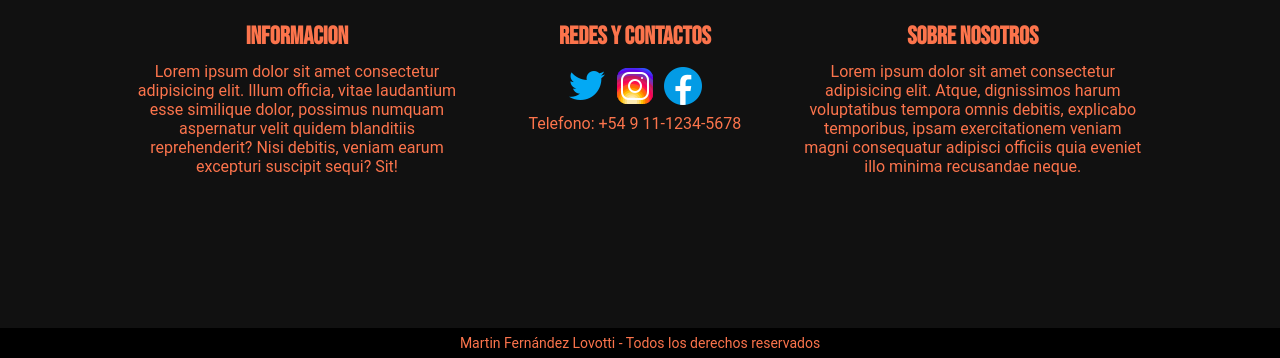
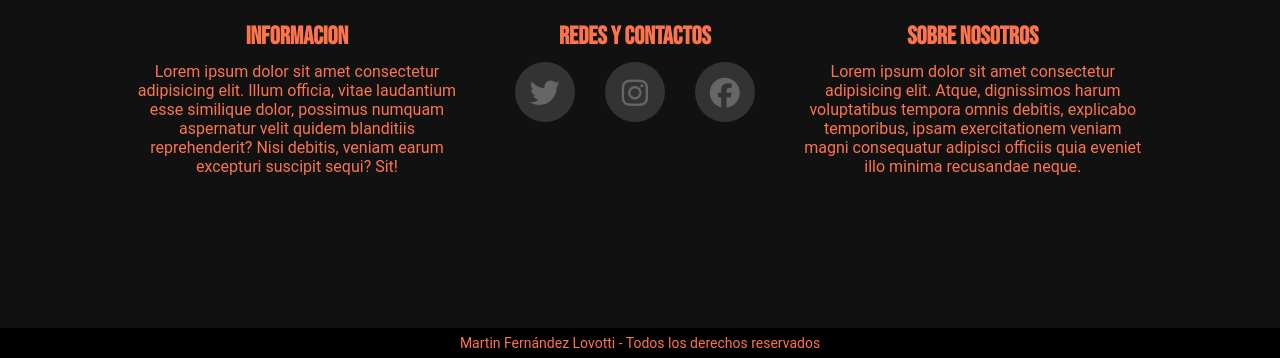
Before and after one commit to martinlovotti/TodoGaming, a plain HTML site: page index.html in a window 1280 px wide. Shown: the part 526-884 px from the top of the page. Drawn offline with nearby package versions, Linux system fonts and the light colour scheme.

Commit message:
footerAnimado

```diff
--- a/index.html
+++ b/index.html
@@ -20,7 +20,7 @@
     <header class="header">
         <nav class="header__nav">
             <ul>
-                <li><a href="index.html"><i class="fa-solid fa-gamepad"></i></a></li>
+                <li><a href="index.html" data-type="navbar-active"><i class="fa-solid fa-gamepad"></i></a></li>
                 <li><a href="pages/componentes.html#ofertas">OFERTAS <i class="fas fa-money-bill"></i></a></li>
                 <li><a href="pages/contacto.html">Contacto <i class="fas fa-comment"></i></a></li>
                 <li><a href="pages/pc_armadas.html">PC Armadas <i class="fas fa-desktop"></i></a></li>
@@ -53,15 +53,24 @@
         <div class="footer__contenedor--redes">
             <h3>Redes y Contactos</h3>
                 <div class="contenedor__redes--lista">
-                <ul>
-                    <li><a href="https://www.twitter.com/Tinchoide4" target="_blank"><img src="img/twitter.png" alt="twitter"></a></li>
-                    <li><a href="https://www.instagram.com/martin_lovotti" target="_blank"><img src="img/instagram.png" alt="ig"></a></li>
-                    <li><a href="https://www.facebook.com/martin_lovotti" target="_blank"><img src="img/facebook.png" alt="facebook"></a></li><br>
+                    <ul>
+                        <li>
+                          <a href="#">
+                            <i class="fab fa-twitter"></i>
+                          </a>
+                        </li>
+                        <li>
+                          <a href="#">
+                            <i class="fab fa-instagram"></i>
+                          </a>
+                          </li>
+                        <li>
+                          <a href="#">
+                            <i class="fab fa-facebook"></i>
+                          </a>
 
-                </ul>
-                <ul>
-                    <li>Telefono: +54 9 11-1234-5678</li>
-                </ul>
+                        </li>
+                    </ul>
                 </div>
         </div>
 
--- a/styles/styles.css
+++ b/styles/styles.css
@@ -546,3 +546,59 @@ ul li a img:hover{
 input:hover{
     color: #fc744c;
 }
+
+a[data-type='navbar-active']{
+    color: aliceblue;
+}
+
+.contenedor__redes--lista ul {
+    margin: 0;
+    padding: 0;
+    display: flex;
+    top: 50%;
+    left: 50%;
+
+  }
+
+  .contenedor__redes--lista ul li {
+    list-style: none;
+    margin: 0 15px;
+  }
+
+  .contenedor__redes--lista ul li a{
+
+  display: block;
+  width: 60px;
+  height: 60px;
+  text-align: center;
+  line-height: 63px;
+  background: #333;
+  border-radius: 50%;
+  font-size: 30px;
+  color: #666;
+  transition: .5s;
+  }
+
+  .contenedor__redes--lista ul li a::before{
+    content: '';
+    top: 0;
+    left: 0;
+    width: 100%;
+    height: 100%;
+    border-radius: 50%;
+    background: #fc744c;
+    transition: .5s;
+    transform: scale(.9);
+    z-index: -1;
+  }
+
+  .contenedor__redes--lista ul li a:hover::before{
+    transform: scale(1.1);
+    box-shadow: 0 0 15px #fc744c;
+  }
+
+  .contenedor__redes--lista ul li a:hover{
+    color:#fc744c;
+    box-shadow: 0 0 5px #fc744c;
+    text-shadow: 0 0 5px #fc744c;
+  }
```
Also changed, not shown: pages/componentes.html (+18 -9 lines), pages/contacto.html (+17 -8 lines), pages/iniciar.html (+17 -8 lines), pages/pc_armadas.html (+17 -8 lines), pages/registrarse.html (+17 -8 lines).
